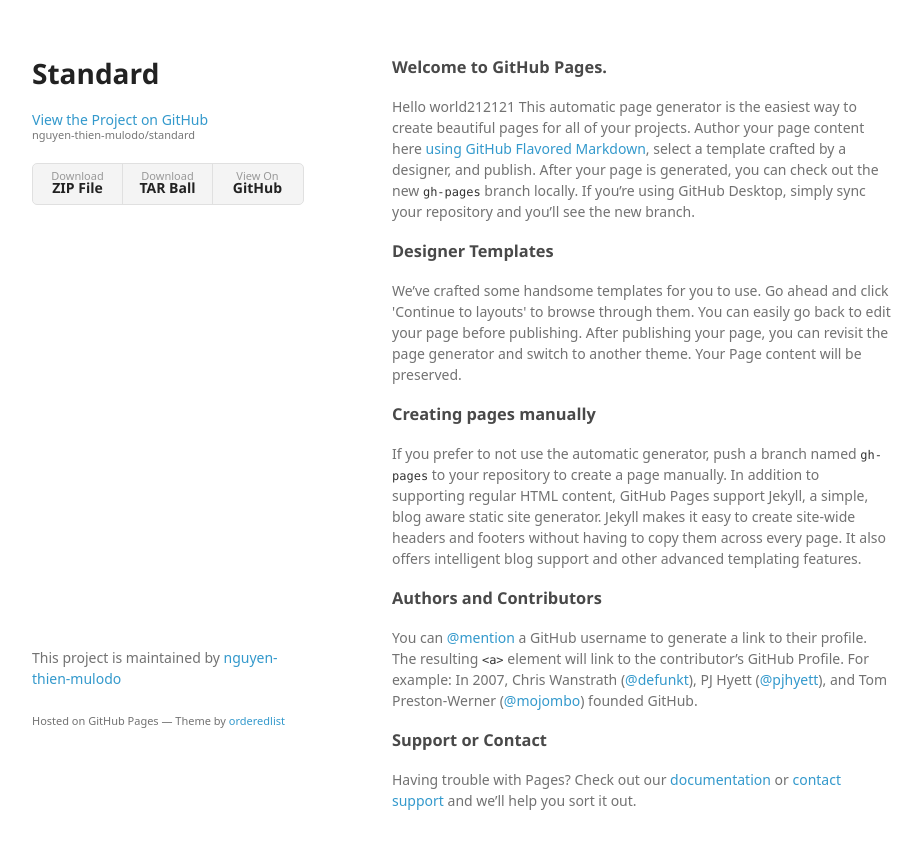
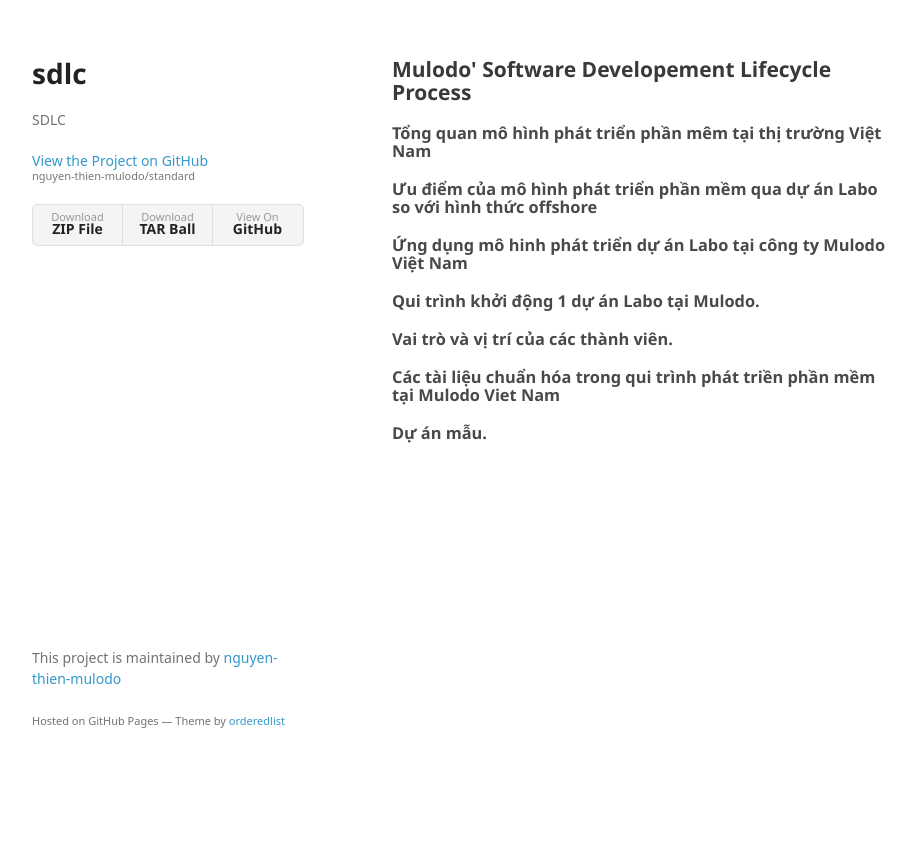
Before and after one commit to tmdat/standard, a plain HTML site: page index.html in a window 1280 px wide. Shown: the whole page, without its empty margins (178-1100 px from the left). After the commit the page ends 800 px from the top, so only its background shows below. Drawn offline with Linux system fonts and the light colour scheme; a web font is replaced by a local one.

```diff
--- a/index.html
+++ b/index.html
@@ -3,7 +3,7 @@
   <head>
     <meta charset="utf-8">
     <meta http-equiv="X-UA-Compatible" content="chrome=1">
-    <title>Standard by nguyen-thien-mulodo</title>
+    <title>sdlc by nguyen-thien-mulodo</title>
 
     <link rel="stylesheet" href="stylesheets/styles.css">
     <link rel="stylesheet" href="stylesheets/github-light.css">
@@ -15,8 +15,8 @@
   <body>
     <div class="wrapper">
       <header>
-        <h1>Standard</h1>
-        <p></p>
+        <h1>sdlc</h1>
+        <p>SDLC</p>
 
         <p class="view"><a href="https://github.com/nguyen-thien-mulodo/standard">View the Project on GitHub <small>nguyen-thien-mulodo/standard</small></a></p>
 
@@ -28,31 +28,29 @@
         </ul>
       </header>
       <section>
-        <h3>
-<a id="welcome-to-github-pages" class="anchor" href="#welcome-to-github-pages" aria-hidden="true"><span class="octicon octicon-link"></span></a>Welcome to GitHub Pages.</h3>
-
-<p>Hello world212121
-This automatic page generator is the easiest way to create beautiful pages for all of your projects. Author your page content here <a href="https://guides.github.com/features/mastering-markdown/">using GitHub Flavored Markdown</a>, select a template crafted by a designer, and publish. After your page is generated, you can check out the new <code>gh-pages</code> branch locally. If you’re using GitHub Desktop, simply sync your repository and you’ll see the new branch.</p>
+        <h2>
+<a id="mulodo-software-developement-lifecycle-process" class="anchor" href="#mulodo-software-developement-lifecycle-process" aria-hidden="true"><span class="octicon octicon-link"></span></a>Mulodo' Software Developement Lifecycle Process</h2>
 
 <h3>
-<a id="designer-templates" class="anchor" href="#designer-templates" aria-hidden="true"><span class="octicon octicon-link"></span></a>Designer Templates</h3>
-
-<p>We’ve crafted some handsome templates for you to use. Go ahead and click 'Continue to layouts' to browse through them. You can easily go back to edit your page before publishing. After publishing your page, you can revisit the page generator and switch to another theme. Your Page content will be preserved.</p>
+<a id="tổng-quan-mô-hình-phát-triển-phần-mêm--tại-thị-trường-việt-nam" class="anchor" href="#t%E1%BB%95ng-quan-m%C3%B4-h%C3%ACnh-ph%C3%A1t-tri%E1%BB%83n-ph%E1%BA%A7n-m%C3%AAm--t%E1%BA%A1i-th%E1%BB%8B-tr%C6%B0%E1%BB%9Dng-vi%E1%BB%87t-nam" aria-hidden="true"><span class="octicon octicon-link"></span></a>Tổng quan mô hình phát triển phần mêm  tại thị trường Việt Nam</h3>
 
 <h3>
-<a id="creating-pages-manually" class="anchor" href="#creating-pages-manually" aria-hidden="true"><span class="octicon octicon-link"></span></a>Creating pages manually</h3>
-
-<p>If you prefer to not use the automatic generator, push a branch named <code>gh-pages</code> to your repository to create a page manually. In addition to supporting regular HTML content, GitHub Pages support Jekyll, a simple, blog aware static site generator. Jekyll makes it easy to create site-wide headers and footers without having to copy them across every page. It also offers intelligent blog support and other advanced templating features.</p>
+<a id="Ưu-điểm-của-mô-hình-phát-triển-phần-mềm-qua-dự-án-labo-so-với-hình-thức-offshore" class="anchor" href="#%C6%AFu-%C4%91i%E1%BB%83m-c%E1%BB%A7a-m%C3%B4-h%C3%ACnh-ph%C3%A1t-tri%E1%BB%83n-ph%E1%BA%A7n-m%E1%BB%81m-qua-d%E1%BB%B1-%C3%A1n-labo-so-v%E1%BB%9Bi-h%C3%ACnh-th%E1%BB%A9c-offshore" aria-hidden="true"><span class="octicon octicon-link"></span></a>Ưu điểm của mô hình phát triển phần mềm qua dự án Labo so với hình thức offshore</h3>
 
 <h3>
-<a id="authors-and-contributors" class="anchor" href="#authors-and-contributors" aria-hidden="true"><span class="octicon octicon-link"></span></a>Authors and Contributors</h3>
-
-<p>You can <a href="https://github.com/blog/821" class="user-mention">@mention</a> a GitHub username to generate a link to their profile. The resulting <code>&lt;a&gt;</code> element will link to the contributor’s GitHub Profile. For example: In 2007, Chris Wanstrath (<a href="https://github.com/defunkt" class="user-mention">@defunkt</a>), PJ Hyett (<a href="https://github.com/pjhyett" class="user-mention">@pjhyett</a>), and Tom Preston-Werner (<a href="https://github.com/mojombo" class="user-mention">@mojombo</a>) founded GitHub.</p>
+<a id="Ứng-dụng-mô-hinh-phát-triển-dự-án-labo-tại-công-ty-mulodo-việt-nam" class="anchor" href="#%E1%BB%A8ng-d%E1%BB%A5ng-m%C3%B4-hinh-ph%C3%A1t-tri%E1%BB%83n-d%E1%BB%B1-%C3%A1n-labo-t%E1%BA%A1i-c%C3%B4ng-ty-mulodo-vi%E1%BB%87t-nam" aria-hidden="true"><span class="octicon octicon-link"></span></a>Ứng dụng mô hinh phát triển dự án Labo tại công ty Mulodo Việt Nam</h3>
 
 <h3>
-<a id="support-or-contact" class="anchor" href="#support-or-contact" aria-hidden="true"><span class="octicon octicon-link"></span></a>Support or Contact</h3>
+<a id="qui-trình-khởi-động-1-dự-án-labo-tại-mulodo" class="anchor" href="#qui-tr%C3%ACnh-kh%E1%BB%9Fi-%C4%91%E1%BB%99ng-1-d%E1%BB%B1-%C3%A1n-labo-t%E1%BA%A1i-mulodo" aria-hidden="true"><span class="octicon octicon-link"></span></a>Qui trình khởi động 1 dự án Labo tại Mulodo.</h3>
 
-<p>Having trouble with Pages? Check out our <a href="https://help.github.com/pages">documentation</a> or <a href="https://github.com/contact">contact support</a> and we’ll help you sort it out.</p>
+<h3>
+<a id="vai-trò-và-vị-trí-của-các-thành-viên" class="anchor" href="#vai-tr%C3%B2-v%C3%A0-v%E1%BB%8B-tr%C3%AD-c%E1%BB%A7a-c%C3%A1c-th%C3%A0nh-vi%C3%AAn" aria-hidden="true"><span class="octicon octicon-link"></span></a>Vai trò và vị trí của các thành viên.</h3>
+
+<h3>
+<a id="các-tài-liệu-chuẩn-hóa-trong-qui-trình-phát-triền-phần-mềm-tại-mulodo-viet-nam" class="anchor" href="#c%C3%A1c-t%C3%A0i-li%E1%BB%87u-chu%E1%BA%A9n-h%C3%B3a-trong-qui-tr%C3%ACnh-ph%C3%A1t-tri%E1%BB%81n-ph%E1%BA%A7n-m%E1%BB%81m-t%E1%BA%A1i-mulodo-viet-nam" aria-hidden="true"><span class="octicon octicon-link"></span></a>Các tài liệu chuẩn hóa trong qui trình phát triền phần mềm tại Mulodo Viet Nam</h3>
+
+<h3>
+<a id="dự-án-mẫu" class="anchor" href="#d%E1%BB%B1-%C3%A1n-m%E1%BA%ABu" aria-hidden="true"><span class="octicon octicon-link"></span></a>Dự án mẫu.</h3>
       </section>
       <footer>
         <p>This project is maintained by <a href="https://github.com/nguyen-thien-mulodo">nguyen-thien-mulodo</a></p>
```
Also changed, not shown: params.json (+1 -1 lines).
